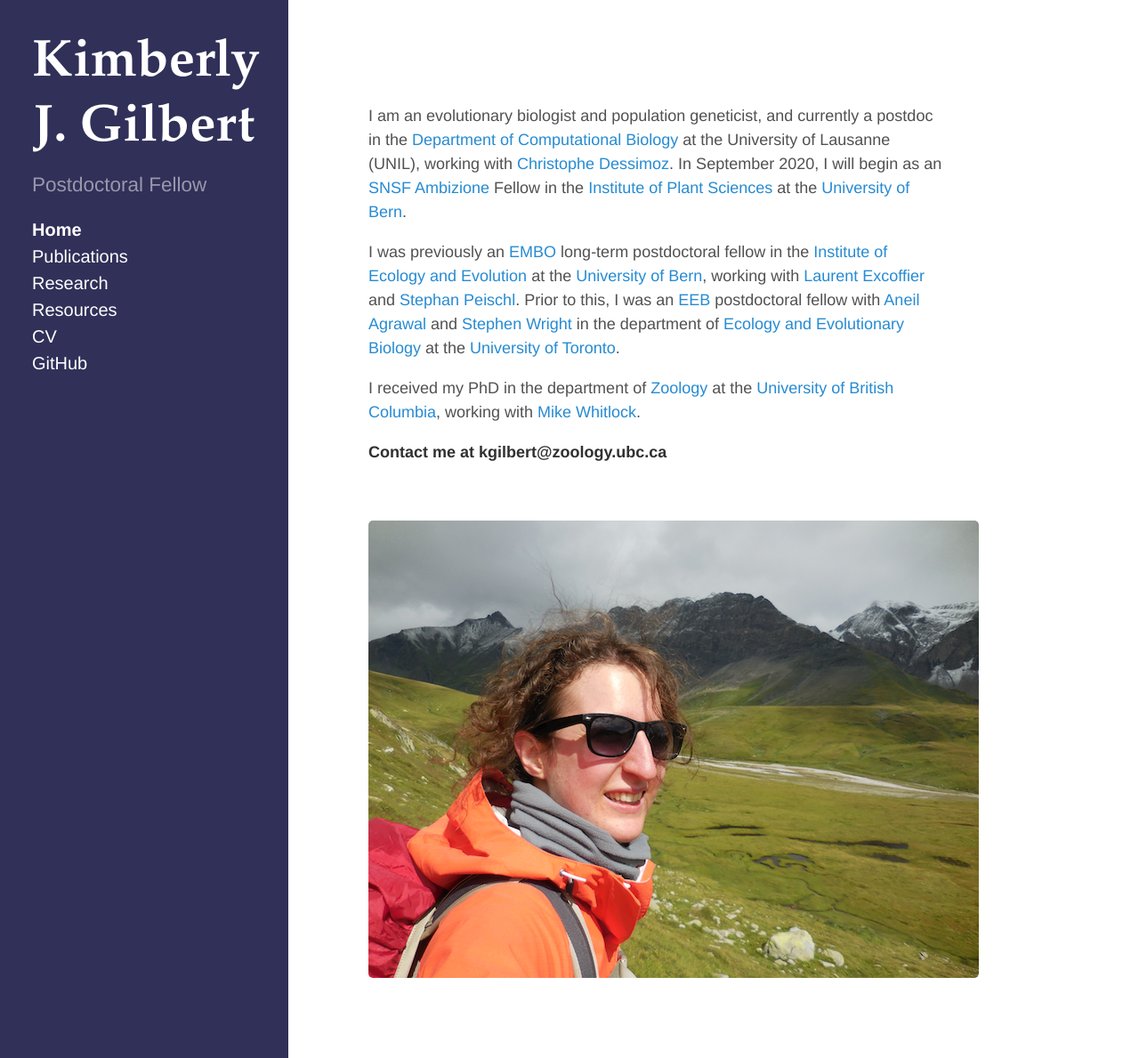
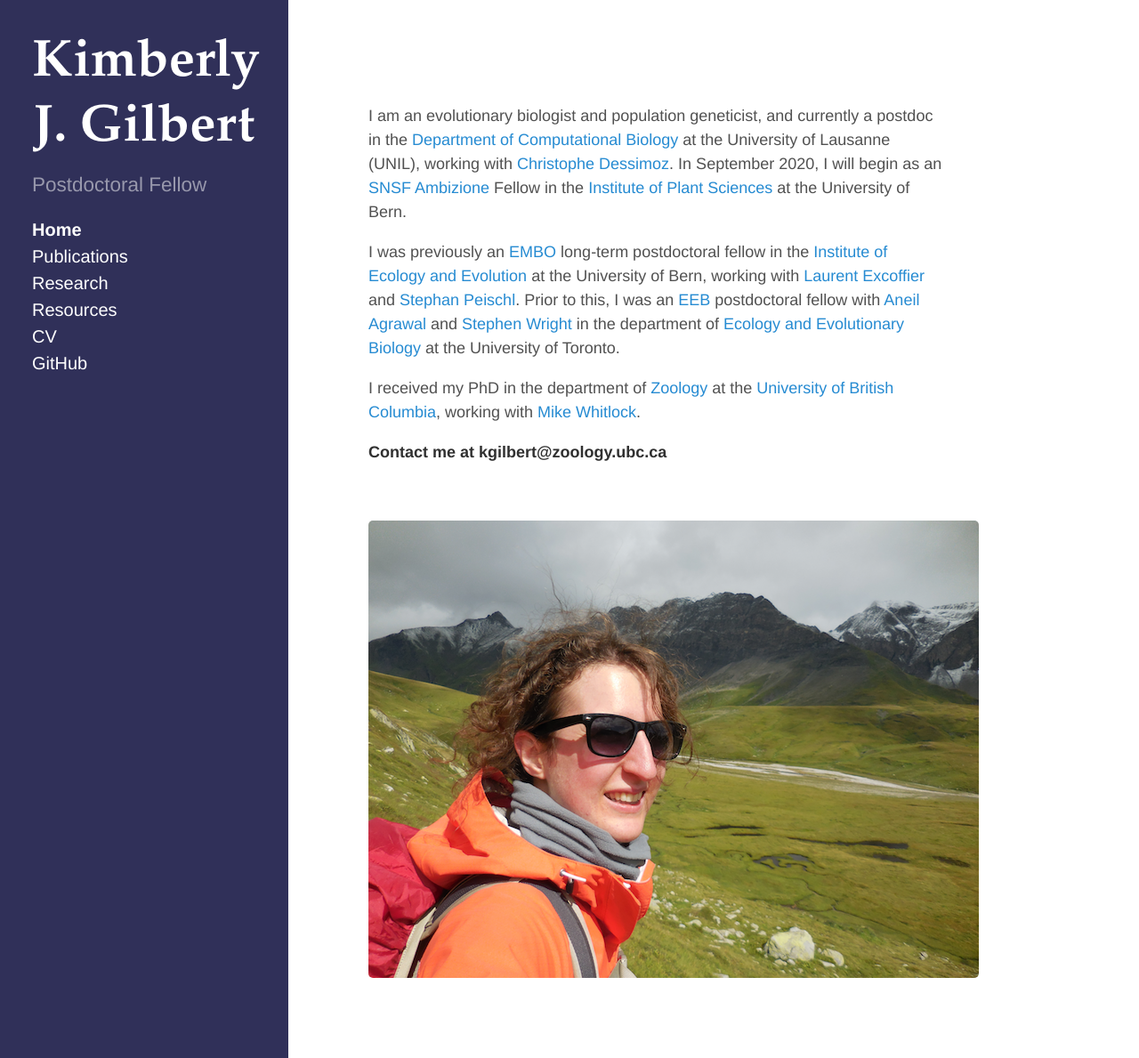
Before and after one commit to kjgilbert/kjgilbert.github.io, a Jekyll site: the page built from index.md, in a window 1280 px wide and 1189 px high. Shown: the whole window at 89% size. Built offline with Jekyll 4.4.1, drawn with Linux system fonts in a browser that asks for light colours; Markdown is read by kramdown in place of the engine named in the settings; part of the change alters nothing that is shown.

Commit message:
some minor edits

```diff
--- a/index.md
+++ b/index.md
@@ -10,15 +10,15 @@ title: Home
 I am an evolutionary biologist and population geneticist, and currently a postdoc in the [Department of Computational Biology](https://www.unil.ch/dbc/en/home.html)
 at the University of Lausanne (UNIL), working with [Christophe Dessimoz](https://lab.dessimoz.org/).
 In September 2020, I will begin as an [SNSF Ambizione](http://www.snf.ch/en/funding/careers/ambizione/Pages/default.aspx)
-Fellow in the [Institute of Plant Sciences](http://www.ips.unibe.ch/) at the [University of Bern](http://www.unibe.ch/index_eng.html).
+Fellow in the [Institute of Plant Sciences](http://www.ips.unibe.ch/) at the University of Bern.
 
 I was previously an [EMBO](http://www.embo.org/) long-term postdoctoral fellow in the [Institute of Ecology and Evolution](http://www.iee.unibe.ch/index_eng.html)
-at the [University of Bern](http://www.unibe.ch/index_eng.html), working with [Laurent Excoffier](http://www.cmpg.iee.unibe.ch/about_us/team/researchers/prof_dr_excoffier_laurent/index_eng.html)
+at the University of Bern, working with [Laurent Excoffier](http://www.cmpg.iee.unibe.ch/about_us/team/researchers/prof_dr_excoffier_laurent/index_eng.html)
 and [Stephan Peischl](http://www.bioinformatics.unibe.ch/about_us/staff/dr_peischl_stephan/index_eng.html).
 Prior to this, I was an [EEB](http://www.eeb.utoronto.ca/about-us/employment/postdocs.htm)
 postdoctoral fellow with [Aneil Agrawal](http://agrawal.eeb.utoronto.ca/)
 and [Stephen Wright](http://wright.eeb.utoronto.ca/) in the department of [Ecology and Evolutionary Biology](http://www.eeb.utoronto.ca/)
-at the [University of Toronto](https://www.utoronto.ca/).
+at the University of Toronto.
 
 I received my PhD in the department of [Zoology](http://www.zoology.ubc.ca/) at the [University of British Columbia](http://www.ubc.ca/), working with [Mike Whitlock](http://www.zoology.ubc.ca/person/whitlock).
 
```
